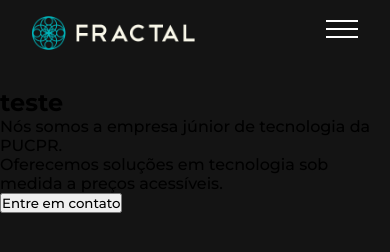
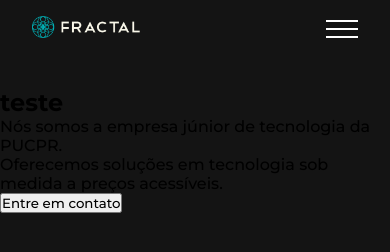
Before and after one commit to escbarros/fracsite, a plain HTML site: page index.html in a window 390 px wide. Drawn offline with Linux system fonts and the light colour scheme.

Commit message:
ajeitado navbar pra tablet

```diff
--- a/app/assets/css/main.css
+++ b/app/assets/css/main.css
@@ -148,4 +148,13 @@ a {
             justify-content: space-evenly;
   }
 }
+
+@media screen and (max-width: 810px) {
+  .navbar-image_wrapper {
+    width: 33%;
+  }
+  .navbar-items-wrapper {
+    width: 66%;
+  }
+}
 /*# sourceMappingURL=main.css.map */
--- a/dist/_navbar.scss
+++ b/dist/_navbar.scss
@@ -96,3 +96,11 @@
         }
     }
 }
+@media screen and (max-width: 810px){
+    .navbar-image_wrapper{
+        width: 33%;
+    }
+    .navbar-items-wrapper{
+        width: 66%;
+    }
+}
```
Also changed, not shown: 1 other file.
